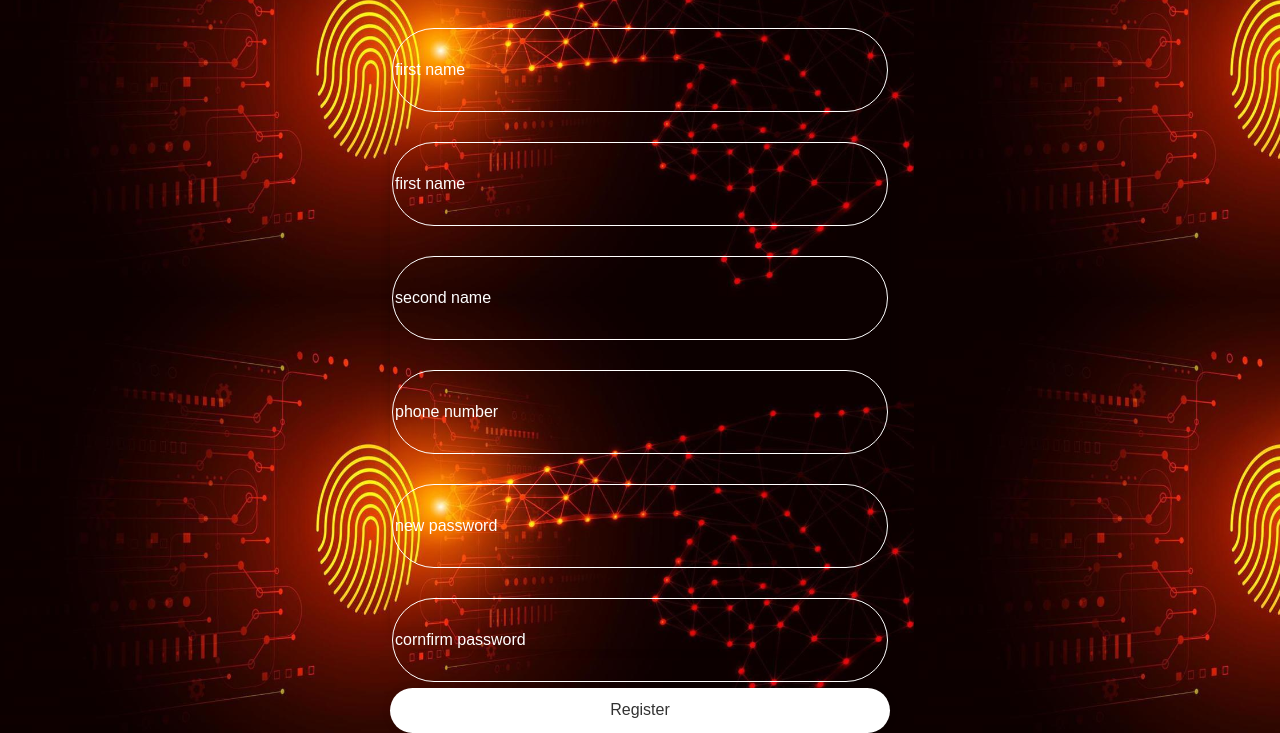
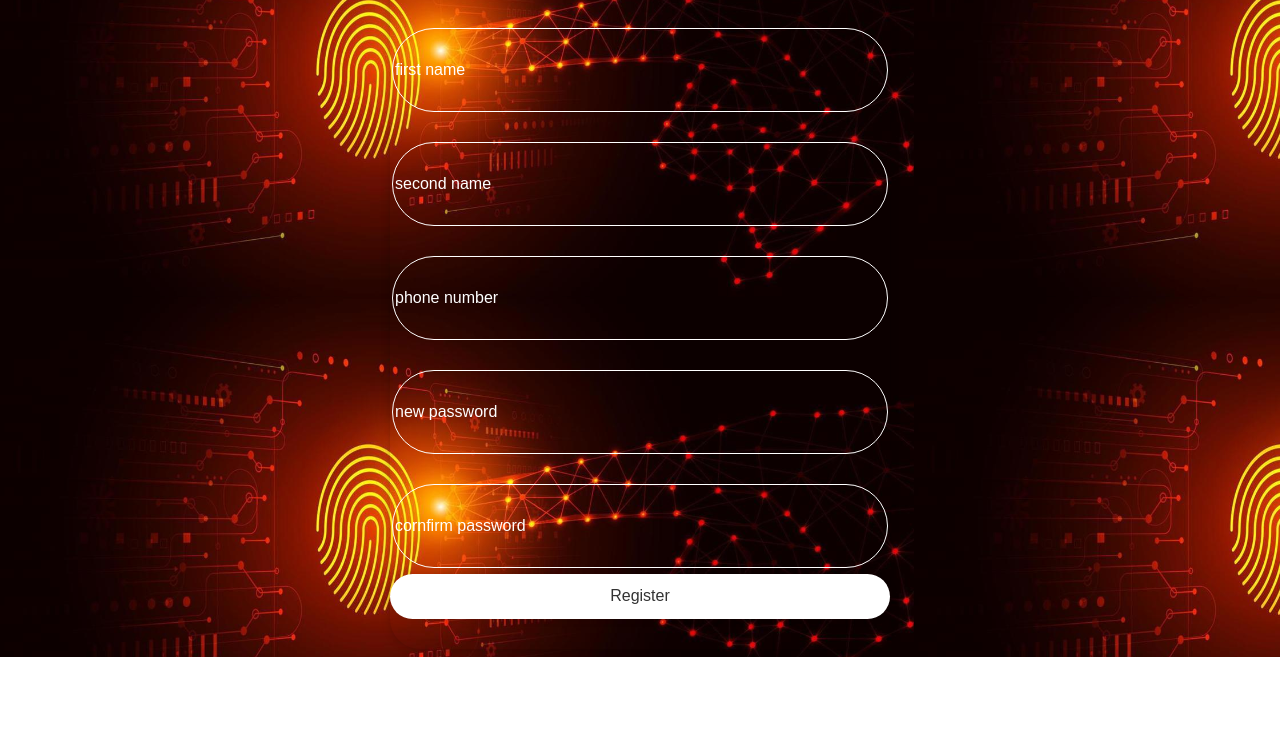
Before and after one commit to waweru89/LOGIN-PAGE, a plain HTML site: page signup.html in a window 1280 px wide. Shown: the part 159-892 px from the top of the page. After the commit the page ends 816 px from the top, so only its background shows below. Drawn offline with Linux system fonts and the light colour scheme; a web font is replaced by a local one.

Commit message:
changes to signup page

```diff
--- a/signup.html
+++ b/signup.html
@@ -15,8 +15,6 @@
             <input type="text"placeholder="first name"
                name="first_name" required>
                <div class="input-box">
-                <input type="text"placeholder="first name"
-                   name="first_name" required>
                    <div class="input-box">
                     <input type="text"placeholder="second name"
                        name="second name" required>
```
